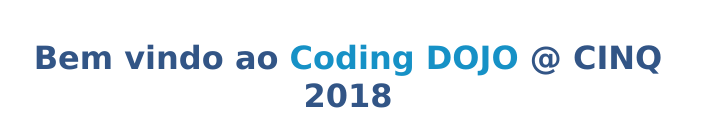
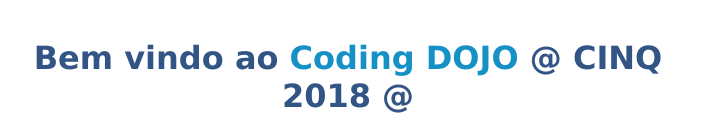
Before and after one commit to cinqtechnologies/nijabelt-ng, an Angular app: page / in a window 1280 px wide. Shown: the top 135 px of the page, without its empty margins (292-1005 px from the left). Built offline with nearby package versions, Linux system fonts and the light colour scheme.

Commit message:
added title with env.

```diff
--- a/src/app/app.component.html
+++ b/src/app/app.component.html
@@ -5,7 +5,7 @@
     <strong class="cinqDojo">
       Coding DOJO
     </strong>
-    @ CINQ 2018
+    @ CINQ 2018 @
   </h1>
 
   <img src="/assets/images/jenkinsXtra.png">
```
